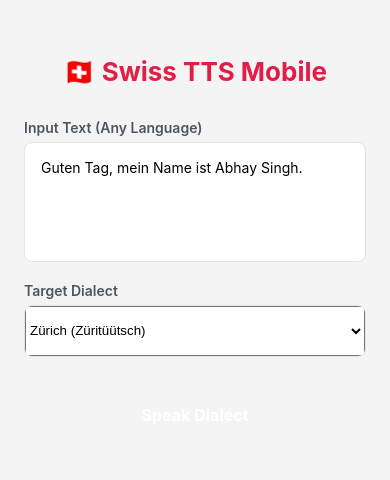
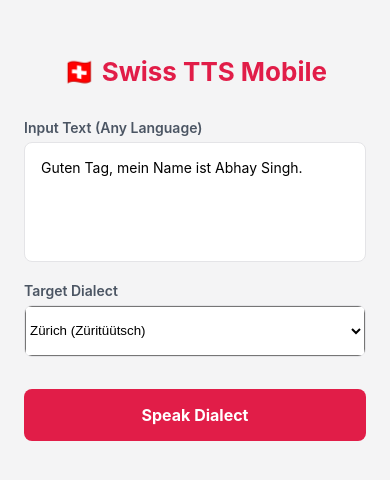
Before and after one commit to gryphus-lab/swiss-tts-engine, a React Native app drawn with its web renderer: screen / in a window 390 px wide. Shown: the part 174-654 px from the top of the page. Built offline with nearby package versions, Linux system fonts and the light colour scheme; some packages are replaced by stand-ins of ours; no server answers.

Commit message:
fix: apply CodeRabbit auto-fixes
Fixed 2 file(s) based on 2 unresolved review comments.

Co-authored-by: CodeRabbit <noreply@coderabbit.ai>

```diff
--- a/swiss-tts-app/App.js
+++ b/swiss-tts-app/App.js
@@ -211,12 +211,7 @@ const styles = StyleSheet.create({
   },
   picker: { height: 50, width: "100%" },
   button: {
-    button: {
-     backgroundColor: "`#e11d48`",
-     padding: 16,
-     borderRadius: 8,
-     alignItems: "center",
-    },
+    backgroundColor: "#e11d48",
     padding: 16,
     borderRadius: 8,
     alignItems: "center",
```
Also changed, not shown: public/index.html (+1 -1 lines).
